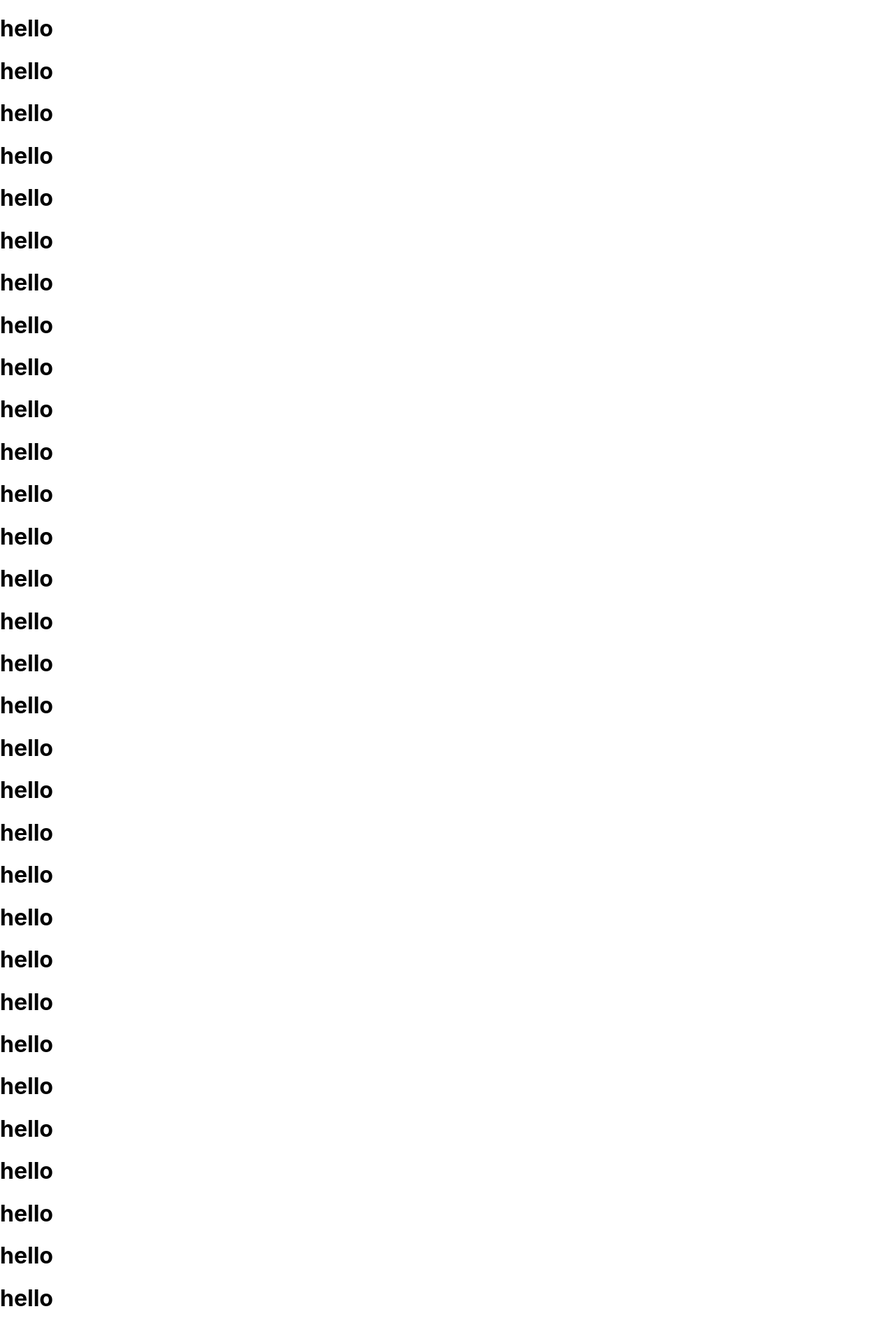
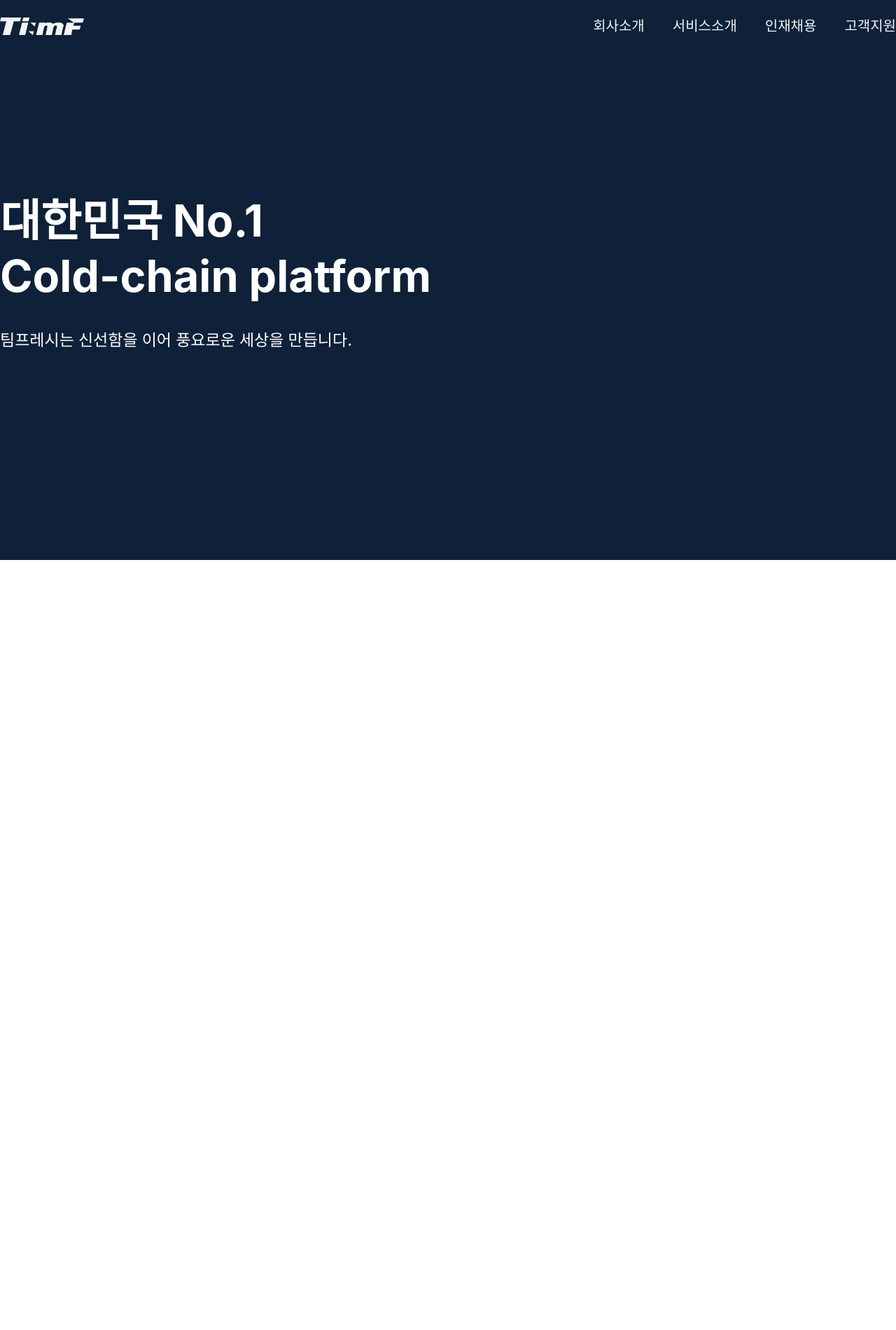
Before and after one commit to kangmuni/team-fresh, a React (Create React App) app: page / in a window 1280 px wide. Shown: the top 1900 px of the page at 70% size. After the commit the page ends 800 px from the top, so only its background shows below. Built offline with nearby package versions, Linux system fonts and the light colour scheme.

Commit message:
Add main_home component

```diff
--- a/src/app.jsx
+++ b/src/app.jsx
@@ -1,14 +1,11 @@
-/* eslint-disable */
-
 import React from 'react';
-import styled from 'styled-components';
-import MainImage from './components/main_image/main_image';
+import MainImage from './components/main_home/main_home';
 import MainNav from './components/main_header/main_header';
 
 function App() {
   return (
     <>
-      <MainNav scroll={scroll} />
+      <MainNav />
       <MainImage />
     </>
   );
--- a/src/components/main_header/main_header.jsx
+++ b/src/components/main_header/main_header.jsx
@@ -1,19 +1,23 @@
 import { useEffect, useState } from 'react';
-import styled, { keyframes } from 'styled-components';
+import styled from 'styled-components';
 
 const Header = styled.header`
-  display: flex;
-  justify-content: space-between;
-  align-items: center;
   position: fixed;
   top: 0;
   left: 0;
   width: 100%;
-  background-color: ${(props) => (props.scroll ? '#0e2138' : 'none')};
+  background-color: ${(props) => (props.scroll ? '#011630' : 'none')};
   opacity: 0.95;
   color: white;
-  padding: 0 440px;
   z-index: 1;
+`;
+
+const Wrapper = styled.div`
+  max-width: 1280px;
+  margin: auto;
+  display: flex;
+  justify-content: space-between;
+  align-items: center;
 `;
 
 const Logo = styled.img`
@@ -26,15 +30,14 @@ const Menu = styled.ul`
   padding-left: 0;
   display: flex;
   justify-content: center;
-  width: 100%;
 `;
 
 const List = styled.li`
-  margin: 5px 35px 5px 0;
+  margin: 5px 0 5px 40px;
   padding-bottom: 3px;
   font-size: 20px;
   font-weight: 500;
-  border-bottom: 1px solid transparent;
+  border-bottom: 1.5px solid transparent;
   cursor: pointer;
   &:hover {
     border-color: white;
@@ -61,6 +64,7 @@ const MainHeader = () => {
 
   return (
     <Header scroll={scroll}>
+      <Wrapper>
         <Logo src="/images/logo.png" alt="logo"></Logo>
         <Menu>
           <List>회사소개</List>
@@ -68,6 +72,7 @@ const MainHeader = () => {
           <List>인재채용</List>
           <List>고객지원</List>
         </Menu>
+      </Wrapper>
     </Header>
   );
 };
--- /dev/null
+++ b/src/components/main_home/main_home.jsx
@@ -0,0 +1,68 @@
+import React from 'react';
+import styled, { css } from 'styled-components';
+
+const Home = styled.section`
+  position: relative;
+  width: 100vw;
+  height: 100vh;
+  display: flex;
+  justify-content: center;
+`;
+
+const Background = styled.div`
+  width: 100%;
+  height: 100%;
+`;
+
+const Img = styled.div`
+  width: 100%;
+  height: 100%;
+  background-color: #0e2138;
+`;
+
+const Content = styled.div`
+  position: absolute;
+  width: 1280px;
+  height: 100%;
+  display: flex;
+  flex-direction: column;
+  justify-content: center;
+`;
+
+const Text = styled.div`
+  color: white;
+  font-size: 63px;
+  font-weight: bold;
+  ${(props) =>
+    props.subtitle &&
+    css`
+      margin: 35px 0;
+      font-size: 23px;
+      font-weight: 500;
+    `}
+`;
+
+const MainHome = () => {
+  return (
+    <>
+      <Home>
+        {/* <Img src="/images/main_image2.jpeg"></Img> */}
+        <Background>
+          <Img></Img>
+        </Background>
+        <Content>
+          <Text>
+            대한민국 No.1
+            <br />
+            Cold-chain platform
+          </Text>
+          <Text subtitle>
+            팀프레시는 신선함을 이어 풍요로운 세상을 만듭니다.
+          </Text>
+        </Content>
+      </Home>
+    </>
+  );
+};
+
+export default MainHome;
--- a/src/components/main_image/main_image.jsx
+++ /dev/null
@@ -1,66 +0,0 @@
-import React from 'react';
-
-const MainImage = () => {
-  return (
-    <>
-      <h1>hello</h1>
-      <h1>hello</h1>
-      <h1>hello</h1>
-      <h1>hello</h1>
-      <h1>hello</h1>
-      <h1>hello</h1>
-      <h1>hello</h1>
-      <h1>hello</h1>
-      <h1>hello</h1>
-      <h1>hello</h1>
-      <h1>hello</h1>
-      <h1>hello</h1>
-      <h1>hello</h1>
-      <h1>hello</h1>
-      <h1>hello</h1>
-      <h1>hello</h1>
-      <h1>hello</h1>
-      <h1>hello</h1>
-      <h1>hello</h1>
-      <h1>hello</h1>
-      <h1>hello</h1>
-      <h1>hello</h1>
-      <h1>hello</h1>
-      <h1>hello</h1>
-      <h1>hello</h1>
-      <h1>hello</h1>
-      <h1>hello</h1>
-      <h1>hello</h1>
-      <h1>hello</h1>
-      <h1>hello</h1>
-      <h1>hello</h1>
-      <h1>hello</h1>
-      <h1>hello</h1>
-      <h1>hello</h1>
-      <h1>hello</h1>
-      <h1>hello</h1>
-      <h1>hello</h1>
-      <h1>hello</h1>
-      <h1>hello</h1>
-      <h1>hello</h1>
-      <h1>hello</h1>
-      <h1>hello</h1>
-      <h1>hello</h1>
-      <h1>hello</h1>
-      <h1>hello</h1>
-      <h1>hello</h1>
-      <h1>hello</h1>
-      <h1>hello</h1>
-      <h1>hello</h1>
-      <h1>hello</h1>
-      <h1>hello</h1>
-      <h1>hello</h1>
-      <h1>hello</h1>
-      <h1>hello</h1>
-      <h1>hello</h1>
-      <h1>hello</h1>
-    </>
-  );
-};
-
-export default MainImage;
```
Also changed, not shown: public/images/main_image1.jpeg, public/images/main_image2.jpeg. Lines whose indentation alone changed are shown as unchanged.
